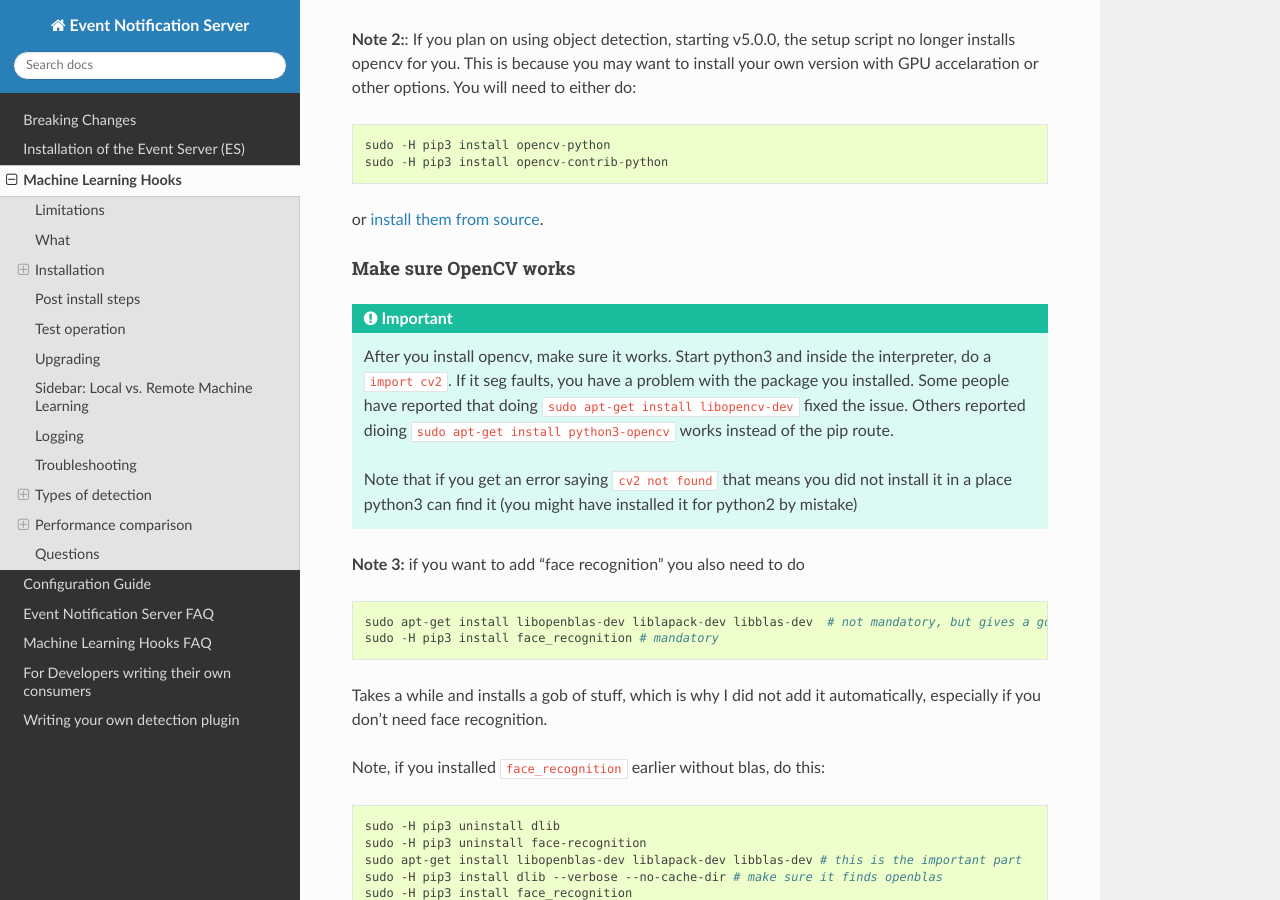
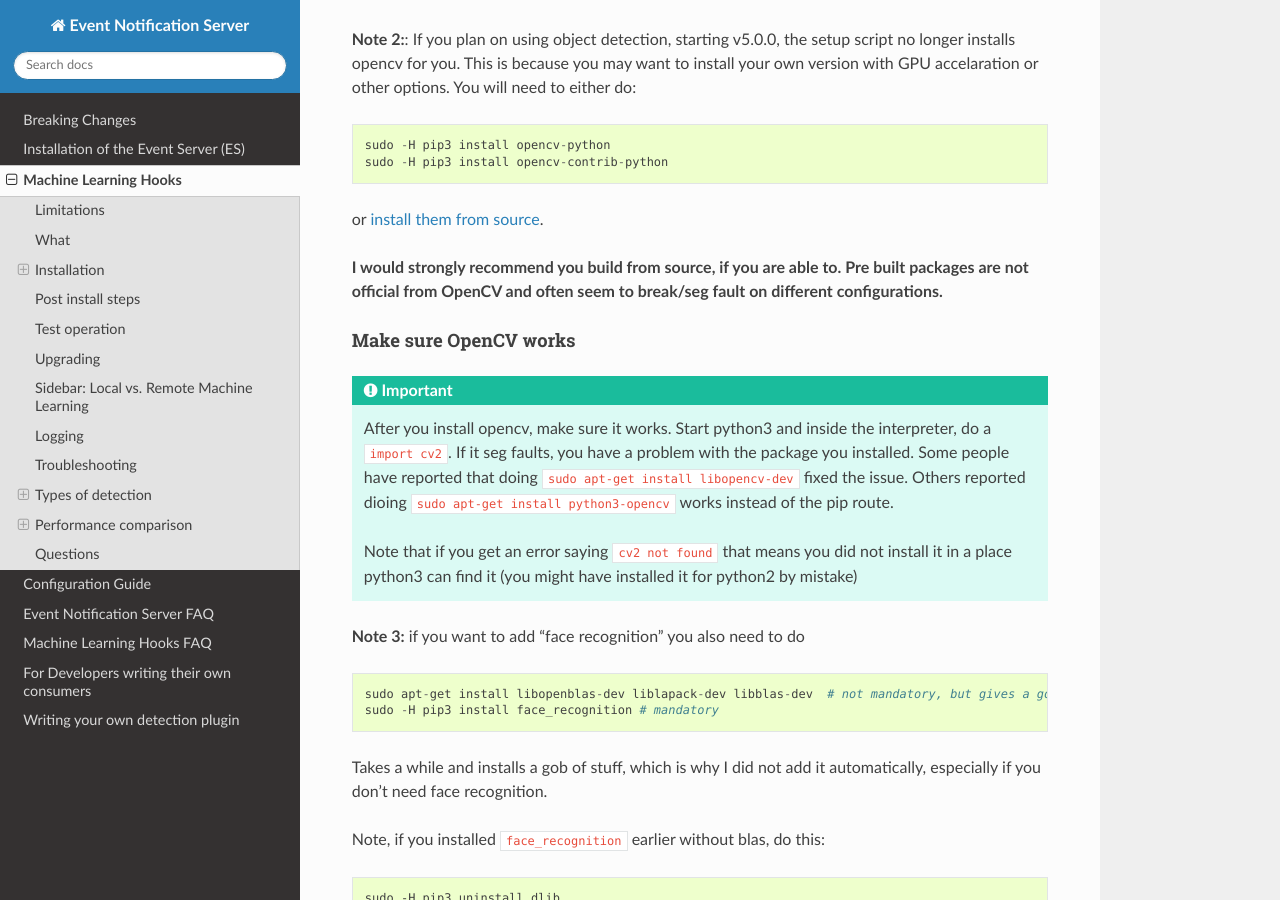
Before and after one commit to ZoneMinder/zmeventnotification, a Sphinx documentation site: the page built from docs/guides/hooks.rst, in a window 1280 px wide and 900 px high, scrolled down 1399 px. Built offline with Sphinx 7.4.7 and the Read the Docs theme 2.0.0, drawn with Linux system fonts in a browser that asks for light colours.

Commit message:
suggest source build

```diff
--- a/docs/guides/hooks.rst
+++ b/docs/guides/hooks.rst
@@ -70,6 +70,8 @@ Option 1: Automatic install
   sudo -H pip3 install opencv-contrib-python
 
 or `install them from source <https://docs.opencv.org/master/d7/d9f/tutorial_linux_install.html>`__.
+
+**I would strongly recommend you build from source, if you are able to. Pre built packages are not official from OpenCV and often seem to break/seg fault on different configurations.**
 
 .. _opencv_seg_fault:
 
```
